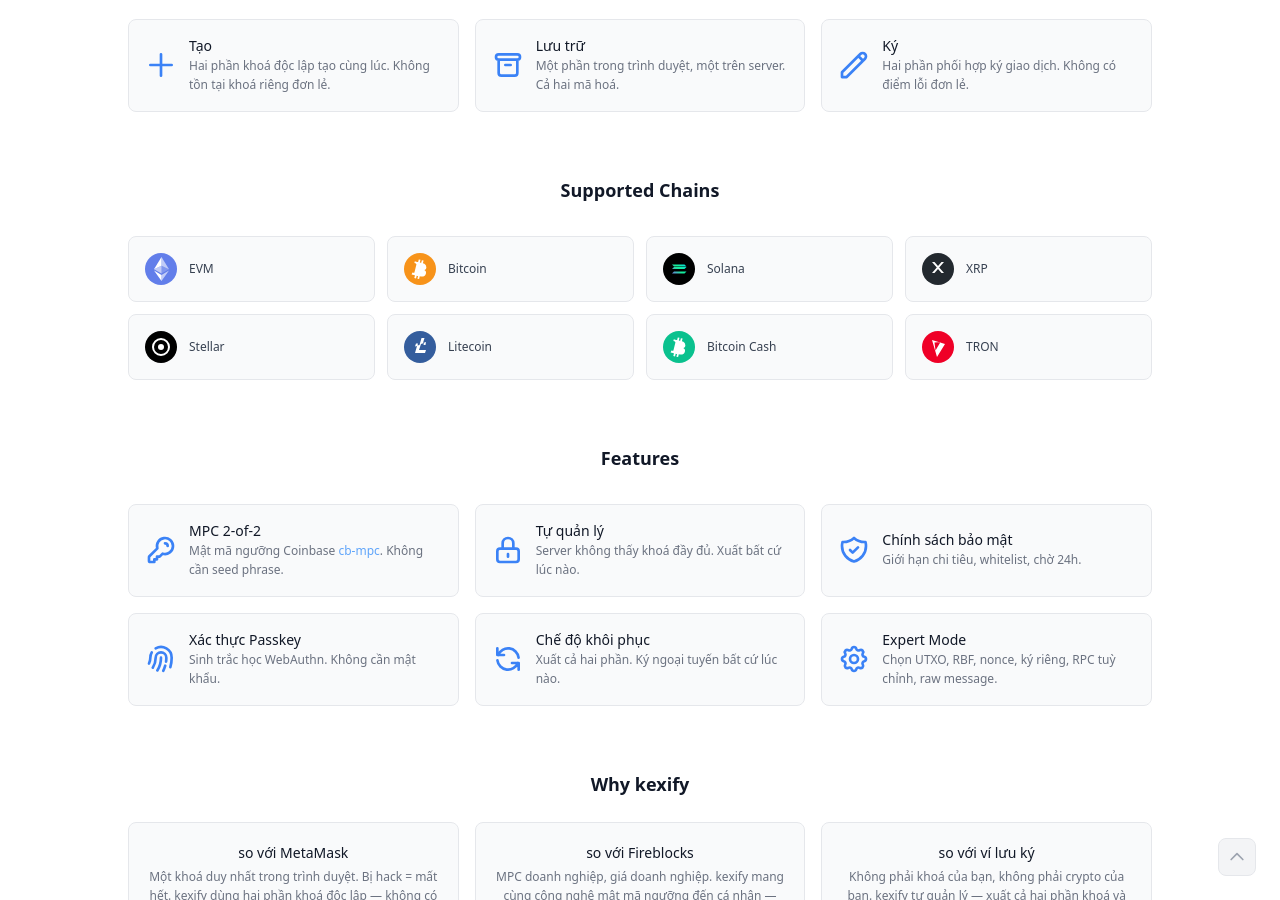
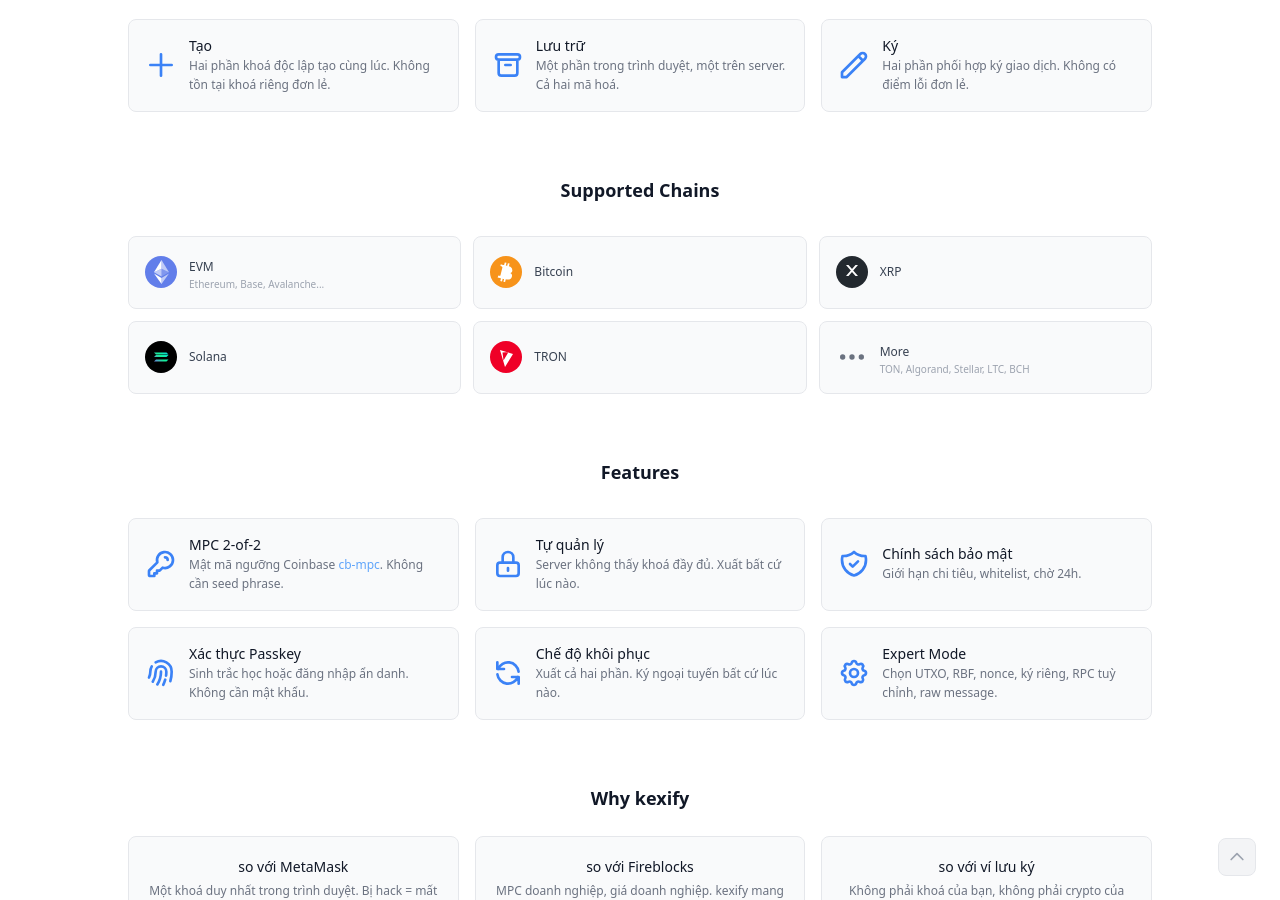
Before and after one commit to nguyenkha/kexify-home, a Jekyll site: the page built from vi/index.html, in a window 1280 px wide and 900 px high, scrolled down 563 px. Built offline with Jekyll 4.4.1, drawn with Linux system fonts in a browser that asks for light colours; nearby versions of some CDN libraries.

Commit message:
feat: compact chains to 6 boxes with TON/ALGO, add anonymous login FAQ

```diff
--- a/faq.html
+++ b/faq.html
@@ -86,7 +86,7 @@
     <div class="space-y-2">
       <details class="bg-surface-secondary border border-border-primary rounded-lg px-5 py-3 group">
         <summary class="text-sm font-medium dark:text-white text-gray-900">Which blockchains are supported?</summary>
-        <p class="mt-2 text-sm dark:text-gray-400 text-gray-500 leading-relaxed">Ethereum, Bitcoin, Solana, XRP, Stellar, Litecoin, Bitcoin Cash, and TRON — plus their testnets.</p>
+        <p class="mt-2 text-sm dark:text-gray-400 text-gray-500 leading-relaxed">EVM chains (Ethereum, Base, Avalanche, Polygon, Arbitrum, BSC...), Bitcoin, Solana, XRP, TRON, TON, Algorand, Stellar, Litecoin, and Bitcoin Cash — plus their testnets and tokens.</p>
       </details>
       <details class="bg-surface-secondary border border-border-primary rounded-lg px-5 py-3 group">
         <summary class="text-sm font-medium dark:text-white text-gray-900">How do I sign transactions?</summary>
@@ -112,6 +112,10 @@
         <summary class="text-sm font-medium dark:text-white text-gray-900">What is Expert Mode?</summary>
         <p class="mt-2 text-sm dark:text-gray-400 text-gray-500 leading-relaxed">A set of advanced controls for power users: UTXO selection, Replace-By-Fee (RBF), custom nonce, sign-only mode (sign without broadcasting), separate broadcast, raw message signing, custom RPC endpoints per chain, and full key share backup. Hidden by default — toggle it on in settings when you need granular control.</p>
       </details>
+      <details class="bg-surface-secondary border border-border-primary rounded-lg px-5 py-3 group">
+        <summary class="text-sm font-medium dark:text-white text-gray-900">Can I use kexify without providing an email?</summary>
+        <p class="mt-2 text-sm dark:text-gray-400 text-gray-500 leading-relaxed">Yes. Anonymous login lets you create a wallet without any email or personal information. Your key shares are stored locally in the browser, secured with a passphrase. This mode is designed for technical users who understand blockchain key management — there's no account recovery if you lose your passphrase and key shares.</p>
+      </details>
     </div>
 
     <!-- Technical -->
--- a/vi/faq.html
+++ b/vi/faq.html
@@ -88,7 +88,7 @@
     <div class="space-y-2">
       <details class="bg-surface-secondary border border-border-primary rounded-lg px-5 py-3">
         <summary class="text-sm font-medium dark:text-white text-gray-900">Hỗ trợ những blockchain nào?</summary>
-        <p class="mt-2 text-sm dark:text-gray-400 text-gray-500 leading-relaxed">Ethereum, Bitcoin, Solana, XRP, Stellar, Litecoin, Bitcoin Cash và TRON — cùng các testnet.</p>
+        <p class="mt-2 text-sm dark:text-gray-400 text-gray-500 leading-relaxed">Chuỗi EVM (Ethereum, Base, Avalanche, Polygon, Arbitrum, BSC...), Bitcoin, Solana, XRP, TRON, TON, Algorand, Stellar, Litecoin và Bitcoin Cash — cùng các testnet và token.</p>
       </details>
       <details class="bg-surface-secondary border border-border-primary rounded-lg px-5 py-3">
         <summary class="text-sm font-medium dark:text-white text-gray-900">Chính sách bảo mật (Policy Engine) là gì?</summary>
@@ -105,6 +105,10 @@
       <details class="bg-surface-secondary border border-border-primary rounded-lg px-5 py-3">
         <summary class="text-sm font-medium dark:text-white text-gray-900">Expert Mode là gì?</summary>
         <p class="mt-2 text-sm dark:text-gray-400 text-gray-500 leading-relaxed">Bộ điều khiển nâng cao cho power user: chọn UTXO, Replace-By-Fee (RBF), tuỳ chỉnh nonce, chế độ ký riêng (ký mà không broadcast), broadcast riêng lẻ, ký raw message, cấu hình RPC cho từng chain, và backup toàn bộ key share. Ẩn mặc định — bật trong cài đặt khi cần kiểm soát chi tiết.</p>
+      </details>
+      <details class="bg-surface-secondary border border-border-primary rounded-lg px-5 py-3">
+        <summary class="text-sm font-medium dark:text-white text-gray-900">Có thể dùng kexify mà không cần email không?</summary>
+        <p class="mt-2 text-sm dark:text-gray-400 text-gray-500 leading-relaxed">Có. Đăng nhập ẩn danh cho phép tạo ví mà không cần email hay thông tin cá nhân. Key share lưu cục bộ trong trình duyệt, bảo mật bằng passphrase. Chế độ này dành cho người dùng kỹ thuật hiểu về quản lý khoá blockchain — không có khôi phục tài khoản nếu mất passphrase và key share.</p>
       </details>
     </div>
 
--- a/vi/index.html
+++ b/vi/index.html
@@ -65,38 +65,42 @@
 <section class="px-4 md:px-8 py-8">
   <div class="max-w-5xl mx-auto fade-in fade-in-delay-2">
     <h2 class="text-lg font-semibold dark:text-white text-gray-900 text-center mb-8">Supported Chains</h2>
-    <div class="grid grid-cols-2 sm:grid-cols-4 gap-3">
+    <div class="grid grid-cols-2 sm:grid-cols-3 gap-3">
+      <!-- EVM -->
       <div class="bg-surface-secondary border border-border-primary rounded-lg p-4 flex items-center gap-3 hover:scale-105 transition-transform">
         <svg class="w-8 h-8 flex-shrink-0" viewBox="0 0 32 32"><circle cx="16" cy="16" r="16" fill="#627EEA"/><path d="M16.5 4v8.87l7.5 3.35L16.5 4z" fill="#fff" fill-opacity=".6"/><path d="M16.5 4L9 16.22l7.5-3.35V4z" fill="#fff"/><path d="M16.5 21.97v6.03L24 17.62l-7.5 4.35z" fill="#fff" fill-opacity=".6"/><path d="M16.5 28V21.97L9 17.62l7.5 10.38z" fill="#fff"/><path d="M16.5 20.57l7.5-4.35-7.5-3.35v7.7z" fill="#fff" fill-opacity=".2"/><path d="M9 16.22l7.5 4.35v-7.7L9 16.22z" fill="#fff" fill-opacity=".6"/></svg>
-        <span class="text-xs font-medium dark:text-gray-300 text-gray-700">EVM</span>
+        <div>
+          <span class="text-xs font-medium dark:text-gray-300 text-gray-700">EVM</span>
+          <span class="block text-[10px] dark:text-gray-500 text-gray-400">Ethereum, Base, Avalanche...</span>
+        </div>
       </div>
+      <!-- Bitcoin -->
       <div class="bg-surface-secondary border border-border-primary rounded-lg p-4 flex items-center gap-3 hover:scale-105 transition-transform">
         <svg class="w-8 h-8 flex-shrink-0" viewBox="0 0 32 32"><circle cx="16" cy="16" r="16" fill="#F7931A"/><path d="M22.2 14.1c.3-2-1.2-3.1-3.3-3.8l.7-2.7-1.7-.4-.7 2.6c-.4-.1-.9-.2-1.4-.3l.7-2.7-1.7-.4-.7 2.7c-.3-.1-.7-.2-1-.2l-2.3-.6-.4 1.8s1.2.3 1.2.3c.7.2.8.6.8 1l-.8 3.3c0 .1.1.1.1.1l-.1 0-1.2 4.6c-.1.2-.3.6-.8.4 0 0-1.2-.3-1.2-.3l-.8 1.9 2.2.5c.4.1.8.2 1.2.3l-.7 2.8 1.7.4.7-2.7c.5.1.9.2 1.4.3l-.7 2.7 1.7.4.7-2.8c2.9.5 5.1.3 6-2.3.7-2.1 0-3.3-1.5-4.1 1.1-.3 1.9-1 2.1-2.5z" fill="#fff"/></svg>
         <span class="text-xs font-medium dark:text-gray-300 text-gray-700">Bitcoin</span>
       </div>
+      <!-- XRP -->
+      <div class="bg-surface-secondary border border-border-primary rounded-lg p-4 flex items-center gap-3 hover:scale-105 transition-transform">
+        <svg class="w-8 h-8 flex-shrink-0" viewBox="0 0 32 32"><circle cx="16" cy="16" r="16" fill="#23292F"/><path d="M10 9h2.5l3.5 4 3.5-4H22l-4.8 5.5L22 20h-2.5L16 16l-3.5 4H10l4.8-5.5L10 9z" fill="#fff"/></svg>
+        <span class="text-xs font-medium dark:text-gray-300 text-gray-700">XRP</span>
+      </div>
+      <!-- Solana -->
       <div class="bg-surface-secondary border border-border-primary rounded-lg p-4 flex items-center gap-3 hover:scale-105 transition-transform">
         <svg class="w-8 h-8 flex-shrink-0" viewBox="0 0 32 32"><circle cx="16" cy="16" r="16" fill="#000"/><linearGradient id="sol-vi" x1="7" y1="24" x2="25" y2="8" gradientUnits="userSpaceOnUse"><stop stop-color="#9945FF"/><stop offset=".5" stop-color="#14F195"/><stop offset="1" stop-color="#00D1FF"/></linearGradient><path d="M9 20.5l2-2h12.5l-2 2H9zm0-4.5l2-2h12.5l-2 2H9zm14.5-2.5l-2-2H9l2 2h12.5z" fill="url(#sol-vi)"/></svg>
         <span class="text-xs font-medium dark:text-gray-300 text-gray-700">Solana</span>
       </div>
-      <div class="bg-surface-secondary border border-border-primary rounded-lg p-4 flex items-center gap-3 hover:scale-105 transition-transform">
-        <svg class="w-8 h-8 flex-shrink-0" viewBox="0 0 32 32"><circle cx="16" cy="16" r="16" fill="#23292F"/><path d="M10 9h2.5l3.5 4 3.5-4H22l-4.8 5.5L22 20h-2.5L16 16l-3.5 4H10l4.8-5.5L10 9z" fill="#fff"/></svg>
-        <span class="text-xs font-medium dark:text-gray-300 text-gray-700">XRP</span>
-      </div>
-      <div class="bg-surface-secondary border border-border-primary rounded-lg p-4 flex items-center gap-3 hover:scale-105 transition-transform">
-        <svg class="w-8 h-8 flex-shrink-0" viewBox="0 0 32 32"><circle cx="16" cy="16" r="16" fill="#000"/><circle cx="16" cy="16" r="8" stroke="#fff" stroke-width="2" fill="none"/><circle cx="16" cy="16" r="3" fill="#fff"/></svg>
-        <span class="text-xs font-medium dark:text-gray-300 text-gray-700">Stellar</span>
-      </div>
-      <div class="bg-surface-secondary border border-border-primary rounded-lg p-4 flex items-center gap-3 hover:scale-105 transition-transform">
-        <svg class="w-8 h-8 flex-shrink-0" viewBox="0 0 32 32"><circle cx="16" cy="16" r="16" fill="#345D9D"/><path d="M11 22h10l1-3h-7l2-6 3-1-.5 2h2l.5-3-3 1 1.5-5h-3l-2 7-2 .5.5-2h-2l-1 3 2-.5L11 22z" fill="#fff"/></svg>
-        <span class="text-xs font-medium dark:text-gray-300 text-gray-700">Litecoin</span>
-      </div>
-      <div class="bg-surface-secondary border border-border-primary rounded-lg p-4 flex items-center gap-3 hover:scale-105 transition-transform">
-        <svg class="w-8 h-8 flex-shrink-0" viewBox="0 0 32 32"><circle cx="16" cy="16" r="16" fill="#0AC18E"/><path d="M22.2 14.1c.3-2-1.2-3.1-3.3-3.8l.7-2.7-1.7-.4-.7 2.6c-.4-.1-.9-.2-1.4-.3l.7-2.7-1.7-.4-.7 2.7c-.3-.1-.7-.2-1-.2l-2.3-.6-.4 1.8s1.2.3 1.2.3c.7.2.8.6.8 1l-.8 3.3c0 .1.1.1.1.1l-.1 0-1.2 4.6c-.1.2-.3.6-.8.4 0 0-1.2-.3-1.2-.3l-.8 1.9 2.2.5c.4.1.8.2 1.2.3l-.7 2.8 1.7.4.7-2.7c.5.1.9.2 1.4.3l-.7 2.7 1.7.4.7-2.8c2.9.5 5.1.3 6-2.3.7-2.1 0-3.3-1.5-4.1 1.1-.3 1.9-1 2.1-2.5z" fill="#fff"/></svg>
-        <span class="text-xs font-medium dark:text-gray-300 text-gray-700">Bitcoin Cash</span>
-      </div>
+      <!-- TRON -->
       <div class="bg-surface-secondary border border-border-primary rounded-lg p-4 flex items-center gap-3 hover:scale-105 transition-transform">
         <svg class="w-8 h-8 flex-shrink-0" viewBox="0 0 32 32"><circle cx="16" cy="16" r="16" fill="#EF0027"/><path d="M10 9l13 4-8 13L10 9zm2.5 2.5l1 8 5-8.5-6 .5z" fill="#fff"/></svg>
         <span class="text-xs font-medium dark:text-gray-300 text-gray-700">TRON</span>
+      </div>
+      <!-- More -->
+      <div class="bg-surface-secondary border border-border-primary rounded-lg p-4 flex items-center gap-3 hover:scale-105 transition-transform">
+        <svg class="w-8 h-8 flex-shrink-0 dark:text-gray-400 text-gray-500" fill="none" stroke="currentColor" viewBox="0 0 24 24"><path stroke-linecap="round" stroke-linejoin="round" stroke-width="2" d="M5 12h.01M12 12h.01M19 12h.01M6 12a1 1 0 11-2 0 1 1 0 012 0zm7 0a1 1 0 11-2 0 1 1 0 012 0zm7 0a1 1 0 11-2 0 1 1 0 012 0z"/></svg>
+        <div>
+          <span class="text-xs font-medium dark:text-gray-300 text-gray-700">More</span>
+          <span class="block text-[10px] dark:text-gray-500 text-gray-400">TON, Algorand, Stellar, LTC, BCH</span>
+        </div>
       </div>
     </div>
   </div>
@@ -132,7 +136,7 @@
         <svg class="w-8 h-8 flex-shrink-0 text-blue-500" fill="none" stroke="currentColor" viewBox="0 0 24 24"><path stroke-linecap="round" stroke-linejoin="round" stroke-width="2" d="M12 11c0 3.517-1.009 6.799-2.753 9.571m-3.44-2.04l.054-.09A13.916 13.916 0 008 11a4 4 0 118 0c0 1.017-.07 2.019-.203 3m-2.118 6.844A21.88 21.88 0 0015.171 17m3.839 1.132c.645-2.266.99-4.659.99-7.132A8 8 0 008 4.07M3 15.364c.64-1.319 1-2.8 1-4.364 0-1.457.39-2.823 1.07-4"/></svg>
         <div>
           <h3 class="text-sm font-medium dark:text-white text-gray-900">Xác thực Passkey</h3>
-          <p class="text-xs dark:text-gray-400 text-gray-500 leading-relaxed">Sinh trắc học WebAuthn. Không cần mật khẩu.</p>
+          <p class="text-xs dark:text-gray-400 text-gray-500 leading-relaxed">Sinh trắc học hoặc đăng nhập ẩn danh. Không cần mật khẩu.</p>
         </div>
       </div>
       <div class="bg-surface-secondary border border-border-primary rounded-lg p-4 flex items-center gap-3">
```
Also changed, not shown: index.html (+21 -25 lines).
